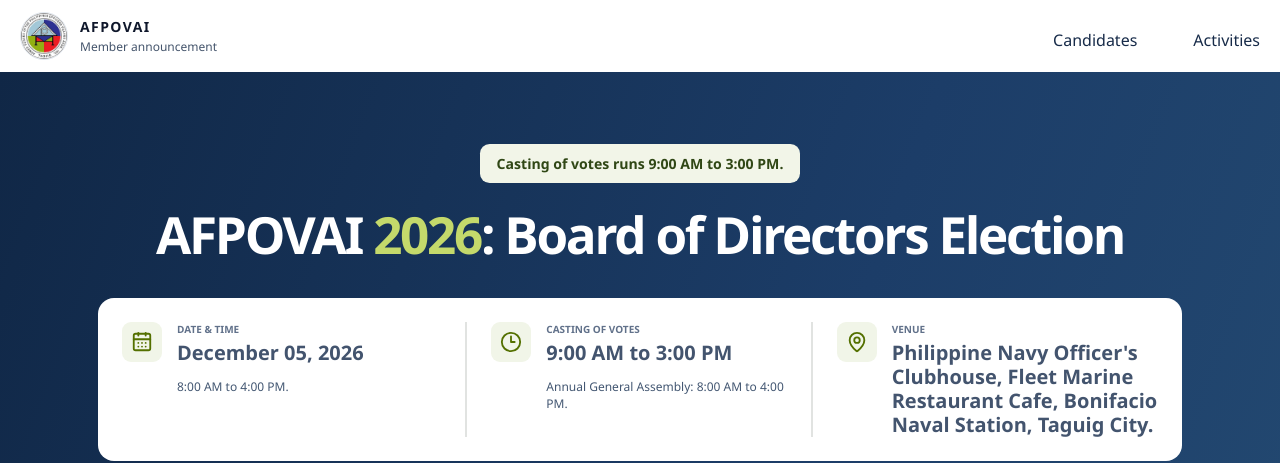
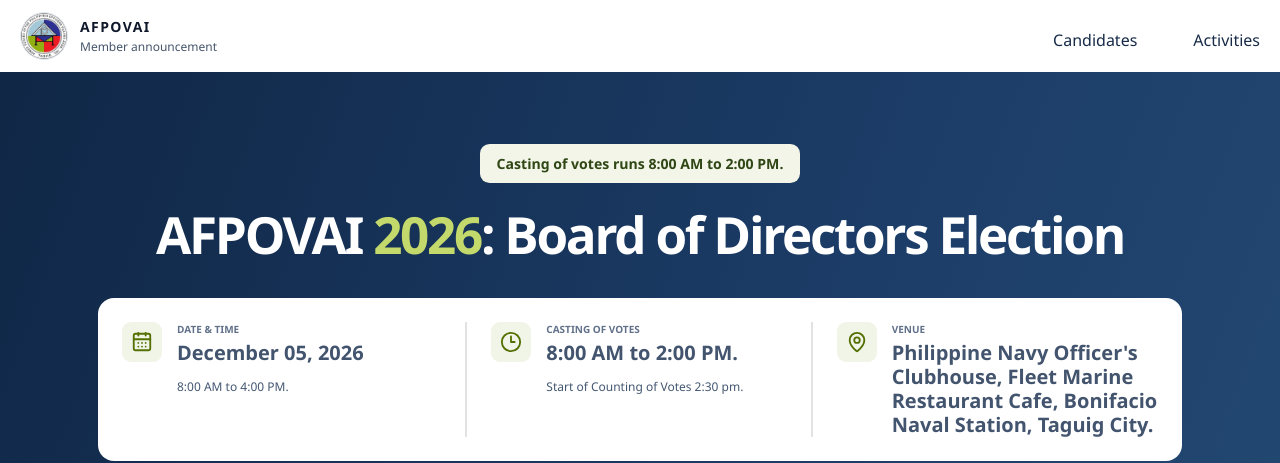
Before and after one commit to markquilab/afpovai-2026, a React (Vite) app: page / in a window 1280 px wide. Shown: the top 463 px of the page. Built offline with nearby package versions, Linux system fonts and the light colour scheme.

Commit message:
update voting hours time

```diff
--- a/src/components/sections/HeroSection.tsx
+++ b/src/components/sections/HeroSection.tsx
@@ -37,7 +37,7 @@ export function HeroSection({ announcement }: HeroSectionProps) {
     >
       <div className="mx-auto flex min-h-[629px] w-[calc(100%_-_64px)] max-w-[1240px] flex-col items-center px-0 pt-[72px] pb-[70px] max-md:min-h-0 max-md:w-[calc(100%_-_36px)] max-md:pt-[45px] max-md:pb-12">
         <p className="mb-[22px] rounded-sm bg-[#f2f5e8] px-[17px] py-[9px] text-center text-[.88rem] font-semibold text-[#304715] max-md:mb-[18px] max-md:text-[.75rem]">
-          Casting of votes runs {announcement.votingHours}.
+          Casting of votes runs 8:00 AM to 2:00 PM.
         </p>
         <h1 className="m-0 max-w-[1084px] text-center text-[clamp(2.35rem,4vw,3.55rem)] leading-[1.15] font-bold tracking-[-.045em] text-white max-md:text-[clamp(2rem,8vw,3rem)]">
           AFPOVAI <span className="text-[#c4d96b]">2026</span>: Board of
@@ -74,10 +74,10 @@ export function HeroSection({ announcement }: HeroSectionProps) {
                 Casting of votes
               </small>
               <strong className="block text-[20px] leading-[1.2] font-bold text-[#43546e] max-lg:text-base">
-                {announcement.votingHours}
+                8:00 AM to 2:00 PM.
               </strong>
               <p className="mt-[14px] mb-0 text-[12px] leading-[1.4] text-[#435772] max-md:mt-1">
-                Annual General Assembly: {announcement.assemblyHours}.
+                Start of Counting of Votes 2:30 pm.
               </p>
             </div>
           </article>
```
